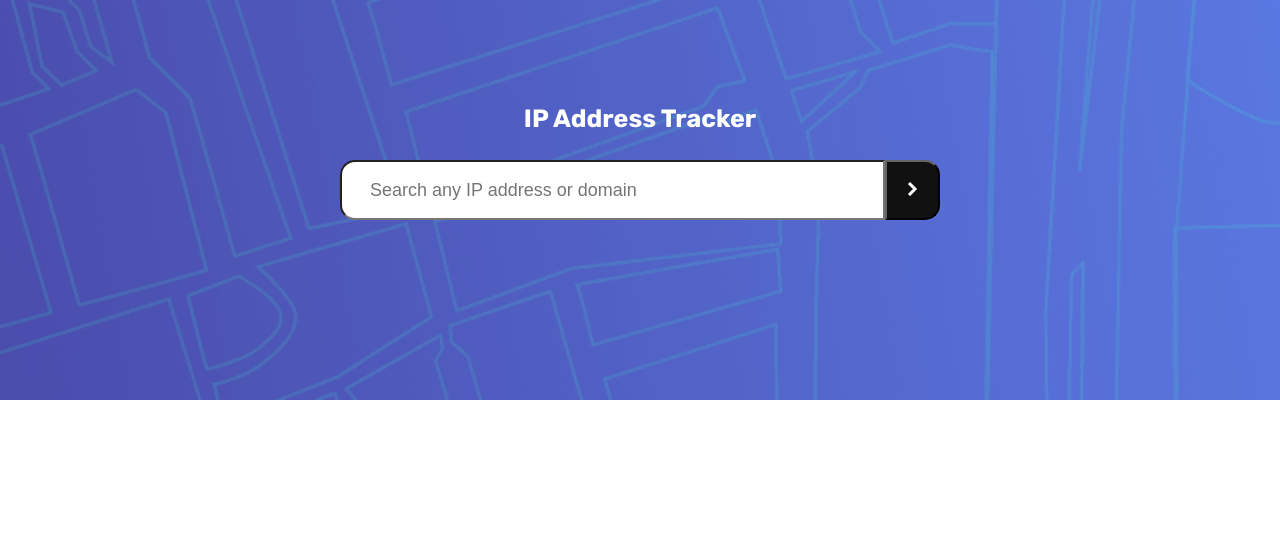
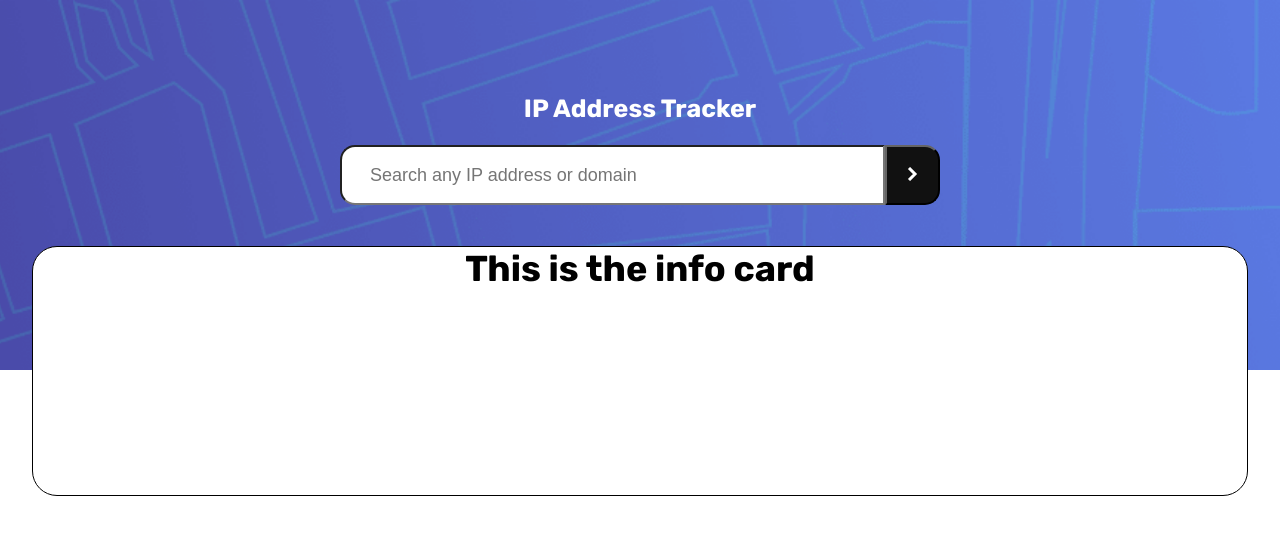
Before and after one commit to MattInReality/ip-address-tracker, a Vue app: page / in a window 1280 px wide. Shown: the top 534 px of the page. Built offline with nearby package versions, Linux system fonts and the light colour scheme; no server answers.

Commit message:
Added info card and grid structure from main app. Next up info elements for the card.

```diff
--- a/src/App.vue
+++ b/src/App.vue
@@ -1,13 +1,16 @@
 <template>
   <home-header class="main-header">Hello World</home-header>
+  <info-card class="main-info-card"></info-card>
 </template>
 
 <script>
 import HomeHeader from "@/components/home-header.vue";
+import InfoCard from '@/components/info-card';
+
 
 export default {
   name: "App",
-  components: {HomeHeader},
+  components: {HomeHeader, InfoCard},
 };
 </script>
 
@@ -38,5 +41,22 @@ html {
   -moz-osx-font-smoothing: grayscale;
   text-align: center;
   font-size: 1.8rem;
+  height: 100vh;
+  display: grid;
+  grid-template-rows: repeat(14, 1fr);
+  grid-gap: 6rem;
 }
+
+.main-header {
+  grid-row: 1 / span 7;
+  grid-column: 1;
+}
+
+.main-info-card {
+  grid-row: 5  / span 6;
+  z-index: 10;
+  grid-column: 1;
+  justify-self: center;
+}
+
 </style>
--- a/src/components/home-header.vue
+++ b/src/components/home-header.vue
@@ -2,17 +2,21 @@
   <header class="main-header">
     <h1 class="title">IP Address Tracker</h1>
     <search-box class="main-search"></search-box>
+    <!--    <info-card class="info"></info-card>-->
   </header>
 </template>
 
 <script>
 import searchBox from "@/components/search-box.vue";
 import {locationData} from "@/store/app.state";
+// import infoCard from '@/components/info-card';
+
 
 export default {
   name: "home-header",
   components: {
     searchBox,
+    // infoCard
   },
   setup() {
 
@@ -27,16 +31,25 @@ export default {
   background-repeat: no-repeat;
   background-position: center;
   background-size: cover;
-  min-height: 40rem;
+  /*min-height: 40rem;*/
   display: grid;
   grid-template-rows: repeat(3, 1fr);
   justify-content: center;
   align-items: center;
+  /*position: relative;*/
 }
 
 .main-search {
   grid-row: 2;
+  justify-self: center;
 }
+
+/*.info {*/
+/*  position: absolute;*/
+/*  bottom: 0;*/
+/*  transform: translateY(50%);*/
+/*  margin: 0 auto;*/
+/*}*/
 
 .title {
   color: #fff;
--- /dev/null
+++ b/src/components/info-card.vue
@@ -0,0 +1,25 @@
+<template>
+  <div class="info-card">
+    <h1>This is the info card</h1>
+  </div>
+</template>
+
+<script>
+export default {
+  name: 'info-card',
+  setup() {
+  }
+}
+</script>
+
+<style scoped>
+.info-card {
+  height: 25rem;
+  -webkit-border-radius: 2.5rem;
+  -moz-border-radius: 2.5rem;
+  border-radius: 2.5rem;
+  background-color: #fff;
+  border: 1px solid black;
+  width: 95vw;
+}
+</style>
```
